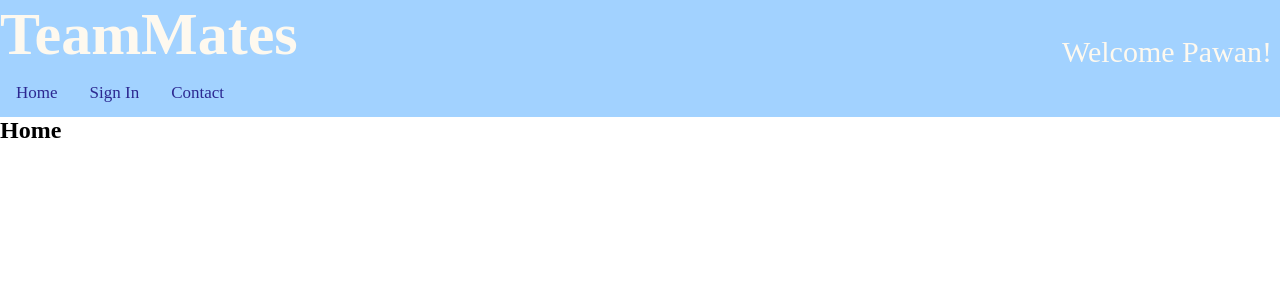
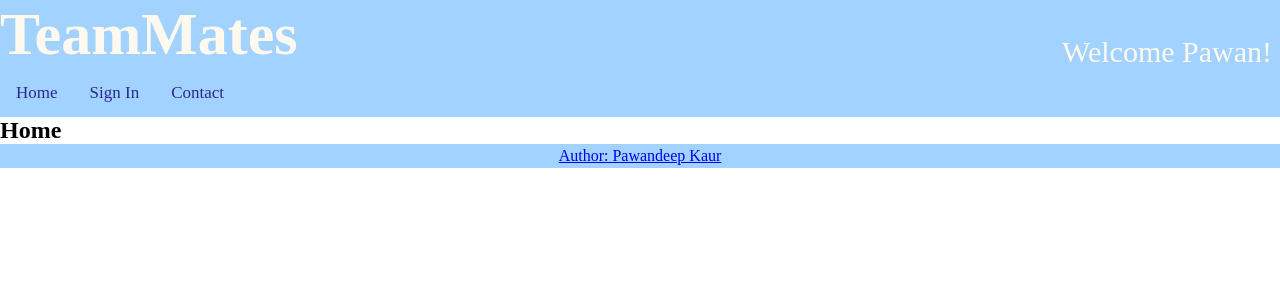
Before and after one commit to pawandeepkk/TeamMates, a React (Create React App) app in the folder teammates/: page / in a window 1280 px wide. Shown: the top 300 px of the page. Built offline with nearby package versions, Linux system fonts and the light colour scheme.

Commit message:
added footer with styling

```diff
--- /dev/null
+++ b/teammates/src/components/layout/Footer.js
@@ -0,0 +1,18 @@
+import './Footer.css';
+
+function Footer() {
+    //properties ---------------------
+    //hooks ---------------------
+    //context ---------------------
+    //methods ---------------------
+    //view ---------------------
+    return (
+        <footer>
+            <a href="mailto:k1916065@kingston.ac.uk">
+                <p>Author: Pawandeep Kaur</p>
+            </a>
+        </footer>
+    )
+}
+
+export default Footer;
--- a/teammates/src/components/layout/Layout.js
+++ b/teammates/src/components/layout/Layout.js
@@ -1,5 +1,6 @@
 import Header from './Header';
 import Navbar from './Navbar';
+import Footer from './Footer';
 
 function Layout(props) {
     //properties ---------------------
@@ -14,6 +15,7 @@ function Layout(props) {
             <div>
                 {props.children}
             </div>
+            <Footer />
         </>
     )
 }
--- a/teammates/src/components/layout/Navbar.css
+++ b/teammates/src/components/layout/Navbar.css
@@ -18,6 +18,8 @@ nav div.navItem:hover {
   color: #fef9ef;
 }
 
+/*unsure abt these two divs below*/
+
 nav div.navItem a {
   color: inherit;
   text-decoration: inherit;
```
